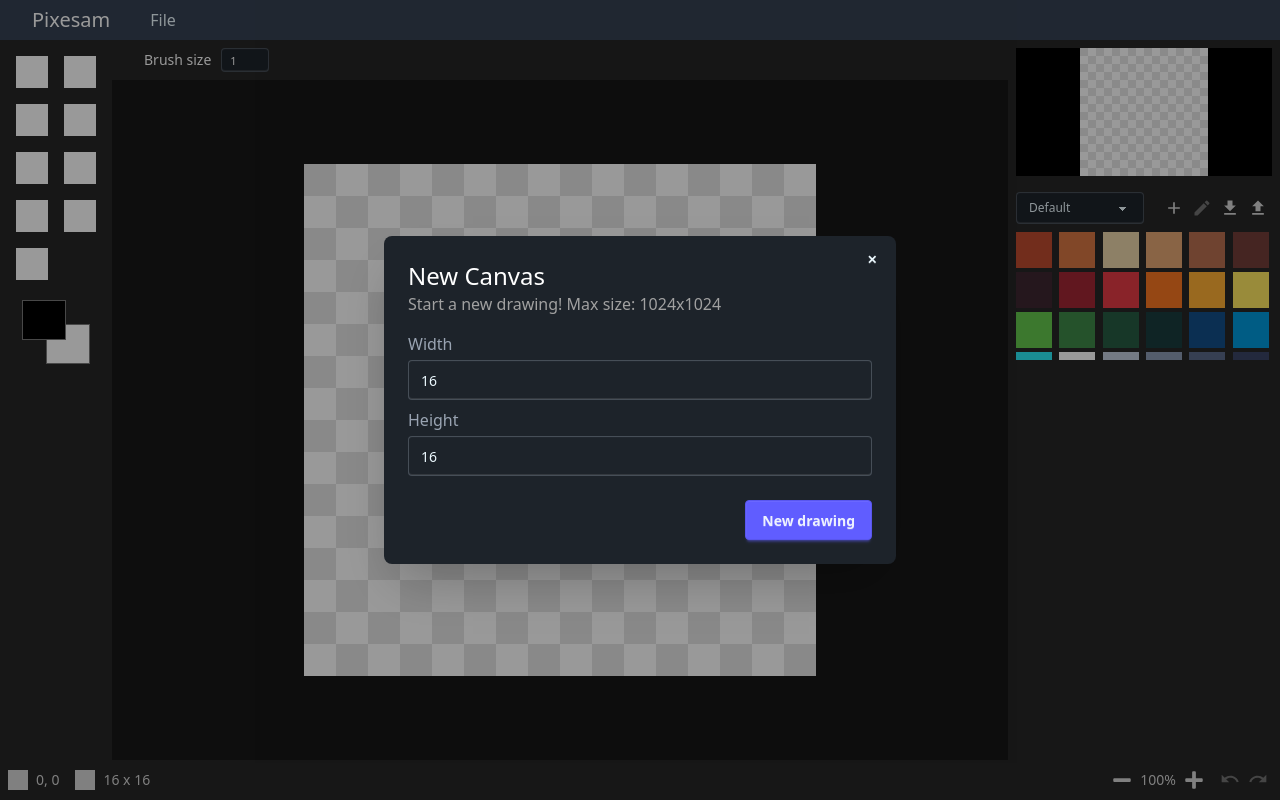
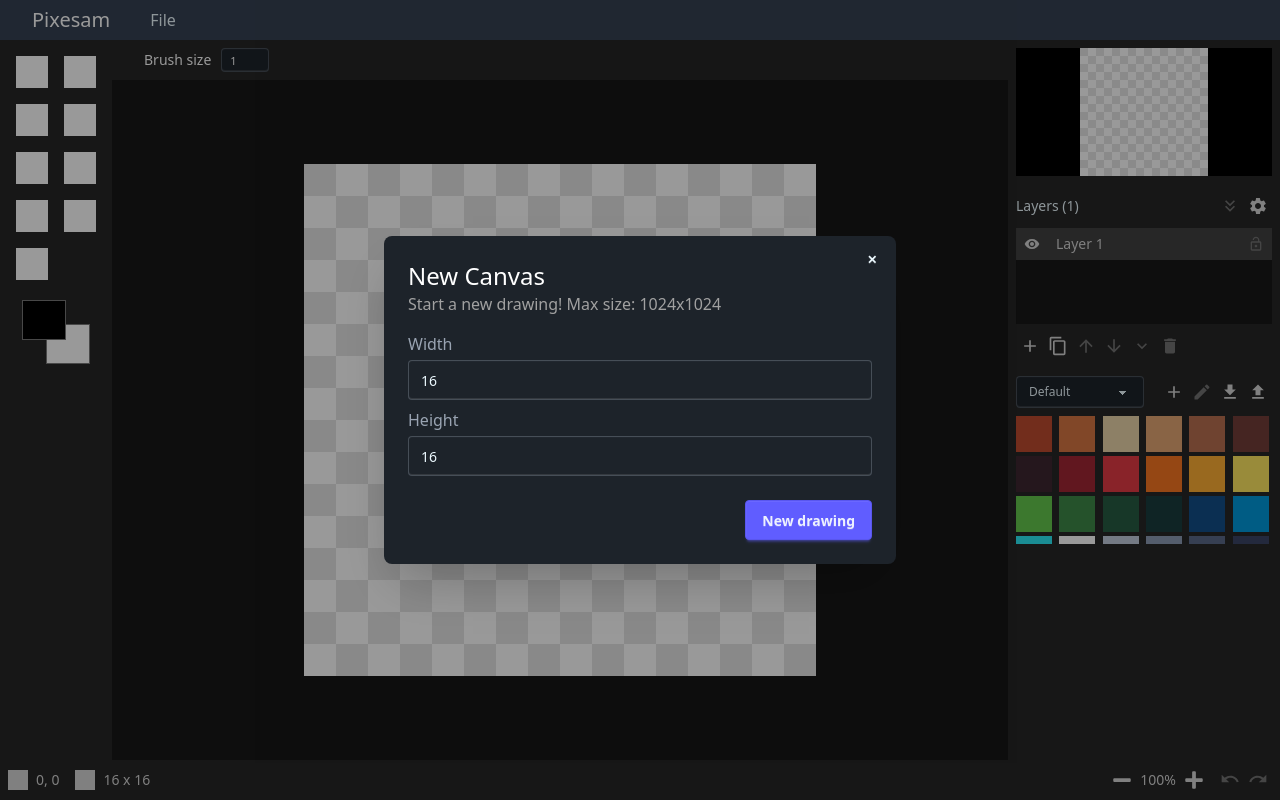
Before and after one commit to SamLeB1/pixesam, a React (Vite) app in the folder client/: page / in a window 1280 px wide. Built offline with nearby package versions, Linux system fonts and the light colour scheme.

Commit message:
added layers ui

```diff
--- /dev/null
+++ b/client/src/components/LayersMenu.tsx
@@ -0,0 +1,220 @@
+import { useState } from "react";
+import {
+  MdSettings,
+  MdVisibility,
+  MdVisibilityOff,
+  MdLock,
+  MdLockOpen,
+  MdAdd,
+  MdContentCopy,
+  MdArrowUpward,
+  MdArrowDownward,
+  MdKeyboardArrowDown,
+  MdKeyboardDoubleArrowDown,
+  MdDelete,
+} from "react-icons/md";
+import Tooltip from "./Tooltip";
+
+type Layer = {
+  id: number;
+  name: string;
+  visible: boolean;
+  locked: boolean;
+};
+
+const initialLayers: Layer[] = [
+  { id: 1, name: "Layer 1", visible: true, locked: false },
+];
+
+export default function LayersMenu() {
+  const [layers, setLayers] = useState<Layer[]>(initialLayers);
+  const [selectedLayerId, setSelectedLayerId] = useState(
+    initialLayers[initialLayers.length - 1].id,
+  );
+
+  function toggleVisibility(id: number) {
+    setLayers((prev) =>
+      prev.map((l) => (l.id === id ? { ...l, visible: !l.visible } : l)),
+    );
+  }
+
+  function toggleLock(id: number) {
+    setLayers((prev) =>
+      prev.map((l) => (l.id === id ? { ...l, locked: !l.locked } : l)),
+    );
+  }
+
+  function isTopLayer(id: number) {
+    return layers.length > 0 && layers[layers.length - 1].id === id;
+  }
+
+  function isBottomLayer(id: number) {
+    return layers.length > 0 && layers[0].id === id;
+  }
+
+  return (
+    <div className="mb-4">
+      <div className="mb-2 flex items-center">
+        <span className="mr-auto text-sm select-none">
+          Layers ({layers.length})
+        </span>
+        {layers.length < 2 ? (
+          <Tooltip content="Flatten layers" side="top">
+            <button className="rounded-lg p-1" type="button" disabled>
+              <MdKeyboardDoubleArrowDown size={20} color="oklch(55.6% 0 0)" />
+            </button>
+          </Tooltip>
+        ) : (
+          <Tooltip content="Flatten layers" side="top">
+            <button
+              className="cursor-pointer rounded-lg p-1 hover:bg-neutral-600"
+              type="button"
+            >
+              <MdKeyboardDoubleArrowDown size={20} color="oklch(87% 0 0)" />
+            </button>
+          </Tooltip>
+        )}
+        <Tooltip content="Layer properties" side="top">
+          <button
+            className="cursor-pointer rounded-lg p-1 hover:bg-neutral-600"
+            type="button"
+          >
+            <MdSettings size={20} color="oklch(87% 0 0)" />
+          </button>
+        </Tooltip>
+      </div>
+      <div
+        className={`mb-2 max-h-24 overflow-x-hidden bg-neutral-900 ${layers.length > 3 && "overflow-y-scroll"}`}
+      >
+        <div className="min-h-24">
+          {[...layers].reverse().map((layer) => (
+            <div
+              key={layer.id}
+              className={`flex cursor-pointer items-center ${selectedLayerId === layer.id ? "bg-neutral-700" : "hover:bg-main-semi-dark"}`}
+              onClick={() => setSelectedLayerId(layer.id)}
+            >
+              <button
+                className={`mr-2 cursor-pointer p-2 ${selectedLayerId === layer.id ? "hover:bg-neutral-600" : "hover:bg-main-semi-light"}`}
+                type="button"
+                title="Visibility"
+                onClick={(e) => {
+                  e.stopPropagation();
+                  toggleVisibility(layer.id);
+                }}
+              >
+                {layer.visible ? (
+                  <MdVisibility size={16} color="oklch(87% 0 0)" />
+                ) : (
+                  <MdVisibilityOff size={16} color="oklch(55.6% 0 0)" />
+                )}
+              </button>
+              <p
+                className="mr-auto text-sm text-neutral-300 select-none"
+                title={layer.name}
+              >
+                {layer.name}
+              </p>
+              <button
+                className={`cursor-pointer p-2 ${selectedLayerId === layer.id ? "hover:bg-neutral-600" : "hover:bg-main-semi-light"}`}
+                type="button"
+                title="Lock/unlock"
+                onClick={(e) => {
+                  e.stopPropagation();
+                  toggleLock(layer.id);
+                }}
+              >
+                {layer.locked ? (
+                  <MdLock size={16} color="oklch(87% 0 0)" />
+                ) : (
+                  <MdLockOpen size={16} color="oklch(55.6% 0 0)" />
+                )}
+              </button>
+            </div>
+          ))}
+        </div>
+      </div>
+      <div className="flex items-center">
+        <Tooltip content="New layer" side="bottom">
+          <button
+            className="cursor-pointer rounded-lg p-1 hover:bg-neutral-600"
+            type="button"
+          >
+            <MdAdd size={20} color="oklch(87% 0 0)" />
+          </button>
+        </Tooltip>
+        <Tooltip content="Duplicate layer" side="bottom">
+          <button
+            className="cursor-pointer rounded-lg p-1 hover:bg-neutral-600"
+            type="button"
+          >
+            <MdContentCopy size={20} color="oklch(87% 0 0)" />
+          </button>
+        </Tooltip>
+        {isTopLayer(selectedLayerId) ? (
+          <Tooltip content="Move layer up" side="bottom">
+            <button className="rounded-lg p-1" type="button" disabled>
+              <MdArrowUpward size={20} color="oklch(55.6% 0 0)" />
+            </button>
+          </Tooltip>
+        ) : (
+          <Tooltip content="Move layer up" side="bottom">
+            <button
+              className="cursor-pointer rounded-lg p-1 hover:bg-neutral-600"
+              type="button"
+            >
+              <MdArrowUpward size={20} color="oklch(87% 0 0)" />
+            </button>
+          </Tooltip>
+        )}
+        {isBottomLayer(selectedLayerId) ? (
+          <Tooltip content="Move layer down" side="bottom">
+            <button className="rounded-lg p-1" type="button" disabled>
+              <MdArrowDownward size={20} color="oklch(55.6% 0 0)" />
+            </button>
+          </Tooltip>
+        ) : (
+          <Tooltip content="Move layer down" side="bottom">
+            <button
+              className="cursor-pointer rounded-lg p-1 hover:bg-neutral-600"
+              type="button"
+            >
+              <MdArrowDownward size={20} color="oklch(87% 0 0)" />
+            </button>
+          </Tooltip>
+        )}
+        {isBottomLayer(selectedLayerId) ? (
+          <Tooltip content="Merge layer down" side="bottom">
+            <button className="rounded-lg p-1" type="button" disabled>
+              <MdKeyboardArrowDown size={20} color="oklch(55.6% 0 0)" />
+            </button>
+          </Tooltip>
+        ) : (
+          <Tooltip content="Merge layer down" side="bottom">
+            <button
+              className="cursor-pointer rounded-lg p-1 hover:bg-neutral-600"
+              type="button"
+            >
+              <MdKeyboardArrowDown size={20} color="oklch(87% 0 0)" />
+            </button>
+          </Tooltip>
+        )}
+        {layers.length < 2 ? (
+          <Tooltip content="Delete layer" side="bottom">
+            <button className="rounded-lg p-1" type="button" disabled>
+              <MdDelete size={20} color="oklch(55.6% 0 0)" />
+            </button>
+          </Tooltip>
+        ) : (
+          <Tooltip content="Delete layer" side="bottom">
+            <button
+              className="cursor-pointer rounded-lg p-1 hover:bg-neutral-600"
+              type="button"
+            >
+              <MdDelete size={20} color="oklch(87% 0 0)" />
+            </button>
+          </Tooltip>
+        )}
+      </div>
+    </div>
+  );
+}
--- a/client/src/components/SideBarRight.tsx
+++ b/client/src/components/SideBarRight.tsx
@@ -1,10 +1,12 @@
 import CanvasPreview from "./CanvasPreview";
+import LayersMenu from "./LayersMenu";
 import ColorPaletteMenu from "./ColorPaletteMenu";
 
 export default function SideBarRight() {
   return (
     <div className="min-w-68 bg-neutral-800 p-2">
       <CanvasPreview />
+      <LayersMenu />
       <ColorPaletteMenu />
     </div>
   );
--- a/client/src/index.css
+++ b/client/src/index.css
@@ -1,2 +1,9 @@
 @import "tailwindcss";
 @plugin "daisyui";
+
+@utility bg-main-semi-light {
+  background-color: #373737;
+}
+@utility bg-main-semi-dark {
+  background-color: #232323;
+}
```
Also changed, not shown: 2 other files (tests, documents, lock files or other folders).
